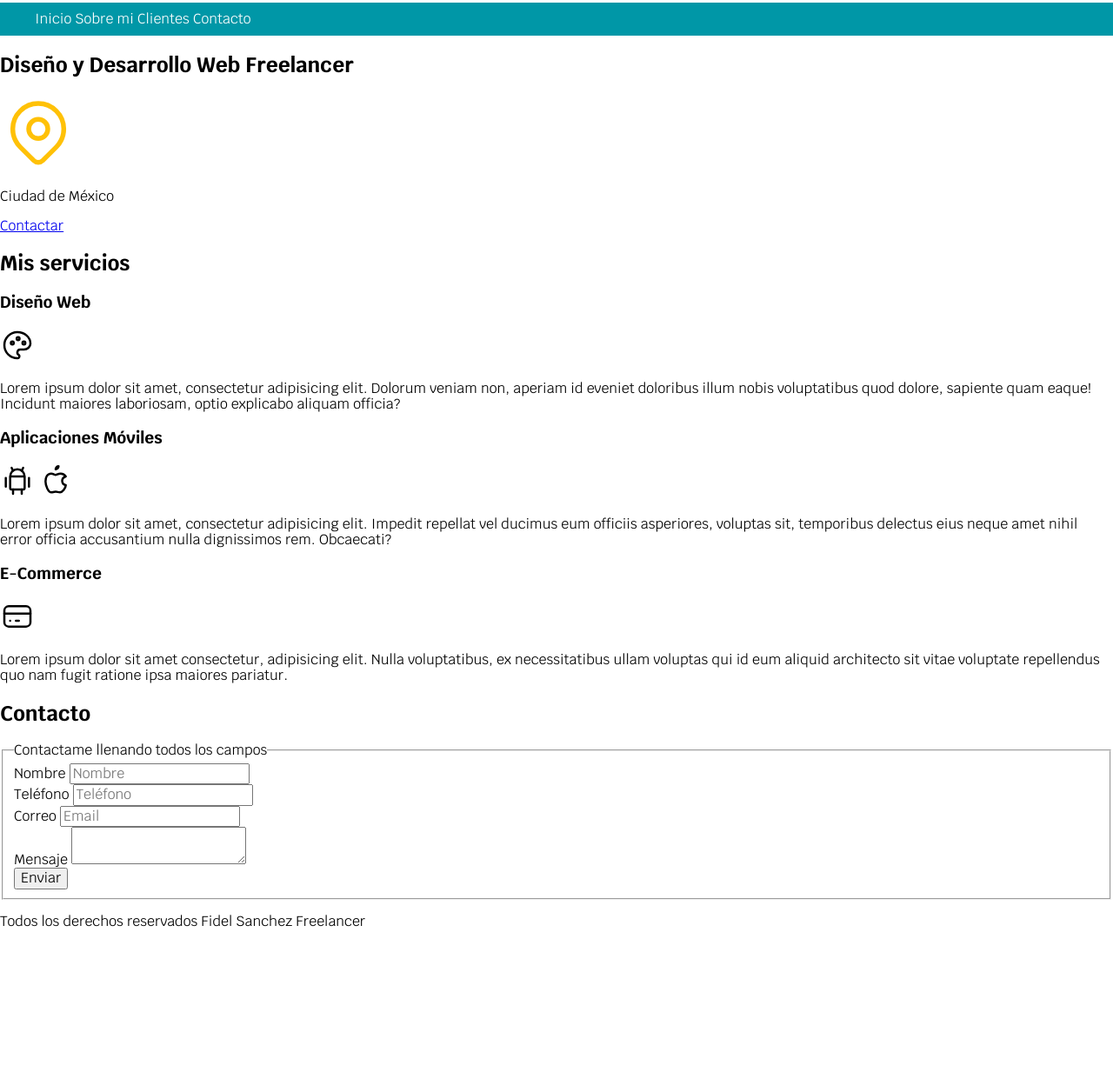
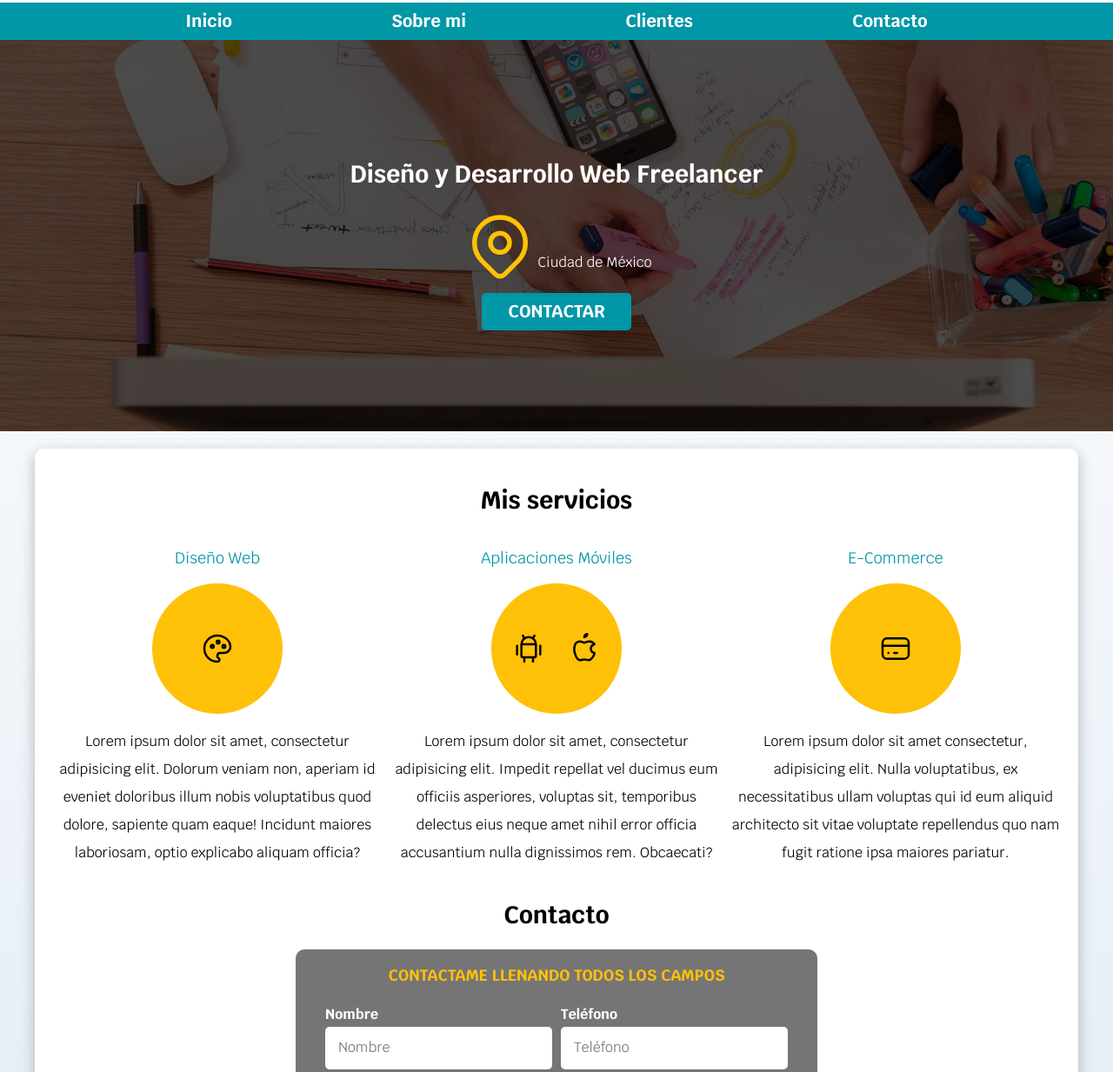
Before and after one commit to fidelsanchezbravo3/Desarrollo-Web, a plain HTML site: page free-lancer/index.html in a window 1280 px wide. Shown: the part 92-1325 px from the top of the page at 87% size. Before the commit the page ends 1177 px from the top, so only its background shows below. Drawn offline with Linux system fonts and the light colour scheme.

Commit message:
Section 6 ends

```diff
--- a/free-lancer/css/styles.css
+++ b/free-lancer/css/styles.css
@@ -4,20 +4,39 @@
     --primario: #FFC107;
     --secundario: #0097A7;
     --gris: #757575;
+    --grisClaro: #DFE9F3;
 }
 
 html {
     font-size: 62.5%;
+    box-sizing: border-box;
+    scroll-snap-type: y mandatory;
+}
+
+*, *:before, *:after {
+    box-sizing: inherit;
 }
 
 body {
+    background-image: linear-gradient(to top, var(--grisClaro) 0%, var(--blanco) 100%);
     font-size: 16px; /* 1rem = 10px */
     font-family: 'Krub', sans-serif;
 }
 
-.titulo {
+h1 {
+    font-size: 3.8rem;
+}
+
+h2 {
+    font-size: 2.8rem;
+}
+
+h3 {
+    font-size: 1.8rem;
+}
+
+h1, h2, h3 {
     text-align: center;
-    font-size: 3.8rem;
 }
 
 .titulo span {
@@ -25,8 +44,60 @@ body {
 }
 
 .contenedor {
-    width: 120rem;
+    max-width: 120rem;
     margin: 0 auto;
+}
+
+.boton {
+    background-color: var(--secundario);
+    border: none;
+    border-radius: .5rem;
+    color: var(--blanco);
+    font-size: 2rem;
+    font-weight: 700;
+    margin-top: 1rem;
+    padding: 1rem 3rem;
+    text-align: center;
+    text-decoration: none;
+    text-transform: uppercase;
+    width: 90%;
+}
+
+@media (min-width: 768px) {
+    .boton {
+        width: auto;
+    }
+}
+
+.boton:hover {
+    cursor: pointer;
+}
+
+.sombra {
+    background-color: var(--blanco);
+    border-radius: 1rem;
+    -webkit-box-shadow: 0px 5px 15px 0px rgba(112,112,112,0.48);
+    -moz-box-shadow: 0px 5px 15px 0px rgba(112,112,112,0.48);
+    box-shadow: 0px 5px 15px 0px rgba(112,112,112,0.48);
+    padding: 2rem;
+}
+
+.w-sm-100 {
+    width: 100%;
+}
+
+@media (min-width: 768px) {
+    .w-sm-100{
+        width: auto;
+    }
+}
+
+.flex {
+    display: flex;
+}
+
+.alinear-derecha {
+    justify-content: flex-end;
 }
 
 .nav-bg {
@@ -34,10 +105,165 @@ body {
 }
 
 .navegacion-principal {
-    padding: 1rem;
+    display: flex;
+    flex-direction: column;
+}
+
+@media (min-width: 768px) {
+    .navegacion-principal {
+        flex-direction: row;
+        justify-content:space-evenly;
+    }
 }
 
 .navegacion-principal a {
     color: var(--blanco);
+    display: block;
+    font-size: 2rem;
+    font-weight: 700;
+    padding: 1rem;
+    text-align: center;
     text-decoration: none;
 }
+
+.navegacion-principal a:hover {
+    background-color: var(--primario);
+    color: var(--oscuro);
+}
+
+.hero {
+    background-image: url(../img/hero.jpg);
+    background-repeat: no-repeat;
+    background-size: cover;
+    margin-bottom: 2rem;
+    height: 45rem;
+    position: relative;
+}
+
+.contenido-hero {
+    align-items: center;
+    background-color: rgba(0, 0, 0, .7); /*Anterior*/
+    background-color: rgb(0, 0, 0 / 70%);
+    display: flex;
+    flex-direction: column;
+    height: 100%;
+    justify-content: center;
+    position: absolute;
+    width: 100%;
+}
+
+.contenido-hero h2,
+.contenido-hero p {
+    color: var(--blanco);
+}
+
+.ayuda {
+    display: flex;
+    align-items: flex-end;
+}
+
+.servicios,
+.navegacion-principal,
+.formulario {
+    scroll-snap-align: center;
+    scroll-snap-stop: always;
+}
+
+@media (min-width: 768px) {
+    .servicios {
+        display: grid;
+        grid-template-columns: repeat(3, 1fr);
+        column-gap: 1rem;
+    }
+}
+
+.servicio {
+    align-items: center;
+    display: flex;
+    flex-direction: column;
+}
+
+.servicio h3 {
+    color: var(--secundario);
+    font-weight: normal;
+}
+
+.servicio p {
+    line-height: 2;
+    text-align: center;
+}
+
+.servicio .iconos {
+    align-items: center;
+    background-color: var(--primario);
+    border-radius: 50%;
+    display: flex;
+    height: 15rem;
+    justify-content: space-evenly;
+    width: 15rem;
+}
+
+.formulario {
+    background-color: var(--gris);
+    border-radius: 1rem;
+    margin: 0 auto;
+    padding: 2rem;
+    width: min(60rem, 100%); /* Utiliza el valor más pequeño */
+}
+
+.formulario fieldset {
+    border: none;
+}
+
+.formulario legend {
+    color: var(--primario);
+    font-size: 1.8rem;
+    font-weight: 700;
+    margin-bottom: 2rem;
+    text-align: center;
+    text-transform: uppercase;
+}
+
+@media (min-width: 768px) {
+    .contenedor-campos {
+        display: grid;
+        grid-template-columns: repeat(2, 1fr);
+        grid-template-rows: auto auto 20rem;
+        column-gap: 1rem;
+    }
+
+    .campo:nth-child(3),
+    .campo:nth-child(4) {
+        grid-column: 1 / 3;
+    }
+}
+
+.campo {
+    margin-bottom: 1rem;
+}
+
+.campo label {
+    color: var(--blanco);
+    display: block;
+    font-weight: bold;
+    margin-bottom: .5rem;
+}
+
+.campo textarea {
+    height: 18rem;
+}
+
+.input-text {
+    border: none;
+    border-radius: .5rem;
+    padding: 1.5rem;
+    width: 100%;
+}
+
+.enviar .boton {
+    width: 100%;
+}
+
+.footer {
+    text-align: center;
+}
--- a/free-lancer/index.html
+++ b/free-lancer/index.html
@@ -17,6 +17,7 @@
         <header>
             <h1 class="titulo">Fidel Sanchez <span>Freelancer</span></h1>
         </header>
+        <!-- Comentario de prueba -->
         <div class="nav-bg">
             <nav class="navegacion-principal contenedor">
                 <a href="#">Inicio</a>
@@ -25,20 +26,26 @@
                 <a href="#">Contacto</a>
             </nav>
         </div>
-        <section>
+        <section class="hero">
+            <div class="contenido-hero">
                 <h2>Diseño y Desarrollo Web Freelancer</h2>
+                <div class="ayuda">
                     <svg xmlns="http://www.w3.org/2000/svg" class="icon icon-tabler icon-tabler-map-pin" width="88" height="88" viewBox="0 0 24 24" stroke-width="1.5" stroke="#ffc107" fill="none" stroke-linecap="round" stroke-linejoin="round">
                         <path stroke="none" d="M0 0h24v24H0z" fill="none"/>
                         <path d="M9 11a3 3 0 1 0 6 0a3 3 0 0 0 -6 0" />
                         <path d="M17.657 16.657l-4.243 4.243a2 2 0 0 1 -2.827 0l-4.244 -4.243a8 8 0 1 1 11.314 0z" />
                     </svg>
                     <p>Ciudad de México</p>
-            <a href="#">Contactar</a>
+                </div>
+                <a href="#" class="boton">Contactar</a>
+            </div> <!-- .contenido-hero-->
         </section>
-        <main>
+        <main class="contenedor sombra">
             <h2>Mis servicios</h2>
-            <section>
+            <div class="servicios">
+                <section class="servicio">
                     <h3>Diseño Web</h3>
+                    <div class="iconos">
                         <svg xmlns="http://www.w3.org/2000/svg" class="icon icon-tabler icon-tabler-palette" width="40" height="40" viewBox="0 0 24 24" stroke-width="1.5" stroke="#000000" fill="none" stroke-linecap="round" stroke-linejoin="round">
                             <path stroke="none" d="M0 0h24v24H0z" fill="none"/>
                             <path d="M12 21a9 9 0 0 1 0 -18c4.97 0 9 3.582 9 8c0 1.06 -.474 2.078 -1.318 2.828c-.844 .75 -1.989 1.172 -3.182 1.172h-2.5a2 2 0 0 0 -1 3.75a1.3 1.3 0 0 1 -1 2.25" />
@@ -46,10 +53,12 @@
                             <path d="M12.5 7.5m-1 0a1 1 0 1 0 2 0a1 1 0 1 0 -2 0" />
                             <path d="M16.5 10.5m-1 0a1 1 0 1 0 2 0a1 1 0 1 0 -2 0" />
                         </svg>
+                    </div>
                     <p>Lorem ipsum dolor sit amet, consectetur adipisicing elit. Dolorum veniam non, aperiam id eveniet doloribus illum nobis voluptatibus quod dolore, sapiente quam eaque! Incidunt maiores laboriosam, optio explicabo aliquam officia?</p>
                 </section>
-            <section>
+                <section class="servicio">
                     <h3>Aplicaciones Móviles</h3>
+                    <div class="iconos">
                         <svg xmlns="http://www.w3.org/2000/svg" class="icon icon-tabler icon-tabler-brand-android" width="40" height="40" viewBox="0 0 24 24" stroke-width="1.5" stroke="#000000" fill="none" stroke-linecap="round" stroke-linejoin="round">
                             <path stroke="none" d="M0 0h24v24H0z" fill="none"/>
                             <path d="M4 10l0 6" />
@@ -65,10 +74,12 @@
                             <path d="M9 7c-3 0 -4 3 -4 5.5c0 3 2 7.5 4 7.5c1.088 -.046 1.679 -.5 3 -.5c1.312 0 1.5 .5 3 .5s4 -3 4 -5c-.028 -.01 -2.472 -.403 -2.5 -3c-.019 -2.17 2.416 -2.954 2.5 -3c-1.023 -1.492 -2.951 -1.963 -3.5 -2c-1.433 -.111 -2.83 1 -3.5 1c-.68 0 -1.9 -1 -3 -1z" />
                             <path d="M12 4a2 2 0 0 0 2 -2a2 2 0 0 0 -2 2" />
                         </svg>
+                    </div>
                     <p>Lorem ipsum dolor sit amet, consectetur adipisicing elit. Impedit repellat vel ducimus eum officiis asperiores, voluptas sit, temporibus delectus eius neque amet nihil error officia accusantium nulla dignissimos rem. Obcaecati?</p>
                 </section>
-            <section>
+                <section class="servicio">
                     <h3>E-Commerce</h3>
+                    <div class="iconos">
                         <svg xmlns="http://www.w3.org/2000/svg" class="icon icon-tabler icon-tabler-credit-card" width="40" height="40" viewBox="0 0 24 24" stroke-width="1.5" stroke="#000000" fill="none" stroke-linecap="round" stroke-linejoin="round">
                             <path stroke="none" d="M0 0h24v24H0z" fill="none"/>
                             <path d="M3 5m0 3a3 3 0 0 1 3 -3h12a3 3 0 0 1 3 3v8a3 3 0 0 1 -3 3h-12a3 3 0 0 1 -3 -3z" />
@@ -76,37 +87,41 @@
                             <path d="M7 15l.01 0" />
                             <path d="M11 15l2 0" />
                         </svg>
+                    </div>
                     <p>Lorem ipsum dolor sit amet consectetur, adipisicing elit. Nulla voluptatibus, ex necessitatibus ullam voluptas qui id eum aliquid architecto sit vitae voluptate repellendus quo nam fugit ratione ipsa maiores pariatur.</p>
                 </section>
-        </main>
+            </div> <!-- .servicios -->
             <section>
                 <h2>Contacto</h2>
-            <form>
+                <form class="formulario">
                     <fieldset>
                         <legend>Contactame llenando todos los campos</legend>
-                    <div>
+                        <div class="contenedor-campos">
+                            <div class="campo">
                                 <label>Nombre</label>
-                        <input type="text" placeholder="Nombre" />
+                                <input class="input-text" type="text" placeholder="Nombre" />
                             </div>
-                    <div>
+                            <div class="campo">
                                 <label>Teléfono</label>
-                        <input type="tel" placeholder="Teléfono" />
+                                <input class="input-text" type="tel" placeholder="Teléfono" />
                             </div>
-                    <div>
+                            <div class="campo">
                                 <label>Correo</label>
-                        <input type="email" placeholder="Email" />
+                                <input class="input-text" type="email" placeholder="Email" />
                             </div>
-                    <div>
+                            <div class="campo">
                                 <label>Mensaje</label>
-                        <textarea></textarea>
+                                <textarea class="input-text"></textarea>
                             </div>
-                    <div>
-                        <input type="submit" value="Enviar" />
+                        </div> <!-- .contenedor-campos -->
+                        <div class="alinear-derecha flex">
+                            <input class="boton w-sm-100" type="submit" value="Enviar" />
                         </div>
                     </fieldset>
                 </form>
             </section>
-        <footer>
+        </main>
+        <footer class="footer">
             <p>Todos los derechos reservados Fidel Sanchez Freelancer</p>
         </footer>
     </body>
```
Lines whose indentation alone changed are shown as unchanged.
